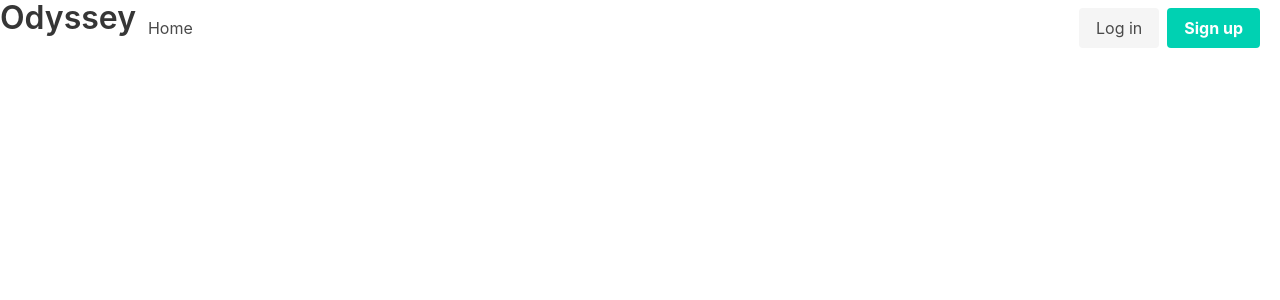
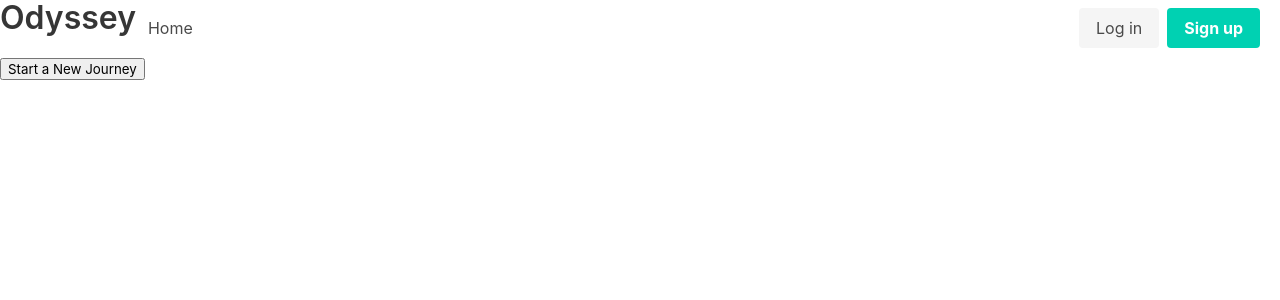
Before and after one commit to hill1635/trip-planner, a React (Create React App) app in the folder client/: page / in a window 1280 px wide. Shown: the top 300 px of the page. Built offline with nearby package versions, Linux system fonts and the light colour scheme.

Commit message:
StartBtn added and imported to Dashboard.

```diff
--- /dev/null
+++ b/client/src/components/StartBtn/index.js
@@ -0,0 +1,7 @@
+import React from "react";
+
+function StartBtn() {
+  return <button>Start a New Journey</button>;
+}
+
+export default StartBtn;
--- a/client/src/pages/Dashboard.js
+++ b/client/src/pages/Dashboard.js
@@ -1,8 +1,12 @@
 import React from "react";
+import StartBtn from "../components/StartBtn";
 
 function Dashboard() {
-
-    return (<div></div>);
+  return (
+    <div>
+      <StartBtn />
+    </div>
+  );
 }
 
 export default Dashboard;
```
Also changed, not shown: client/src/components/StartBtn/style.scss (added).
